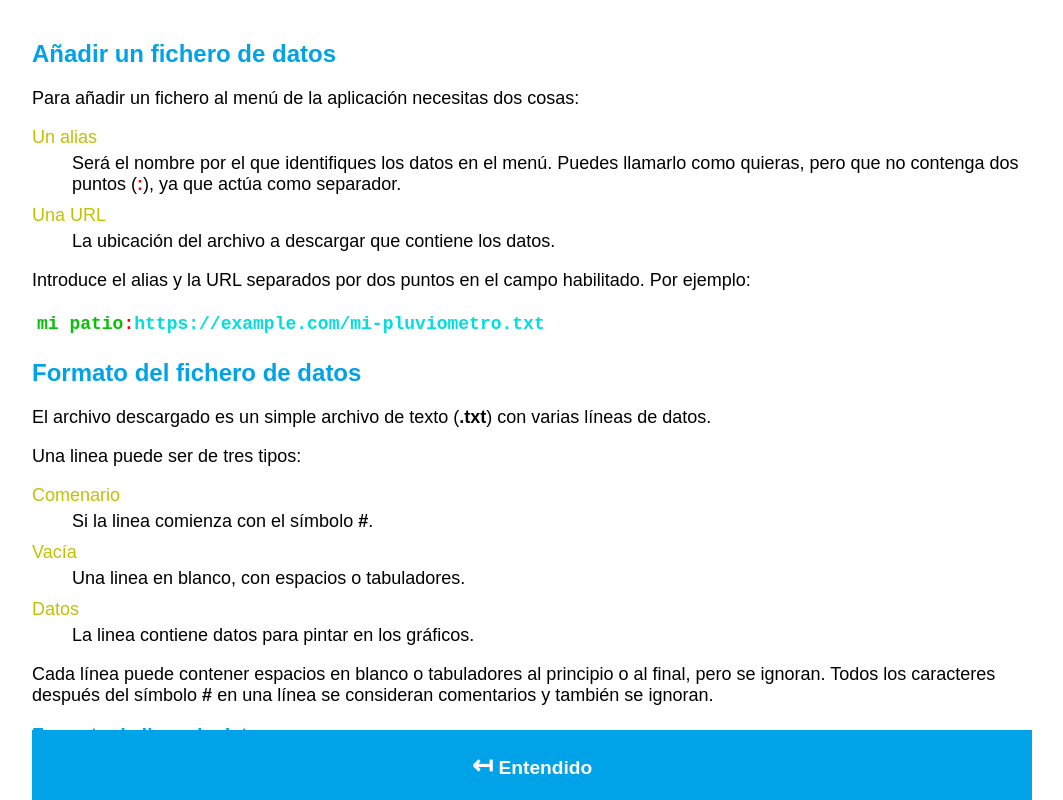
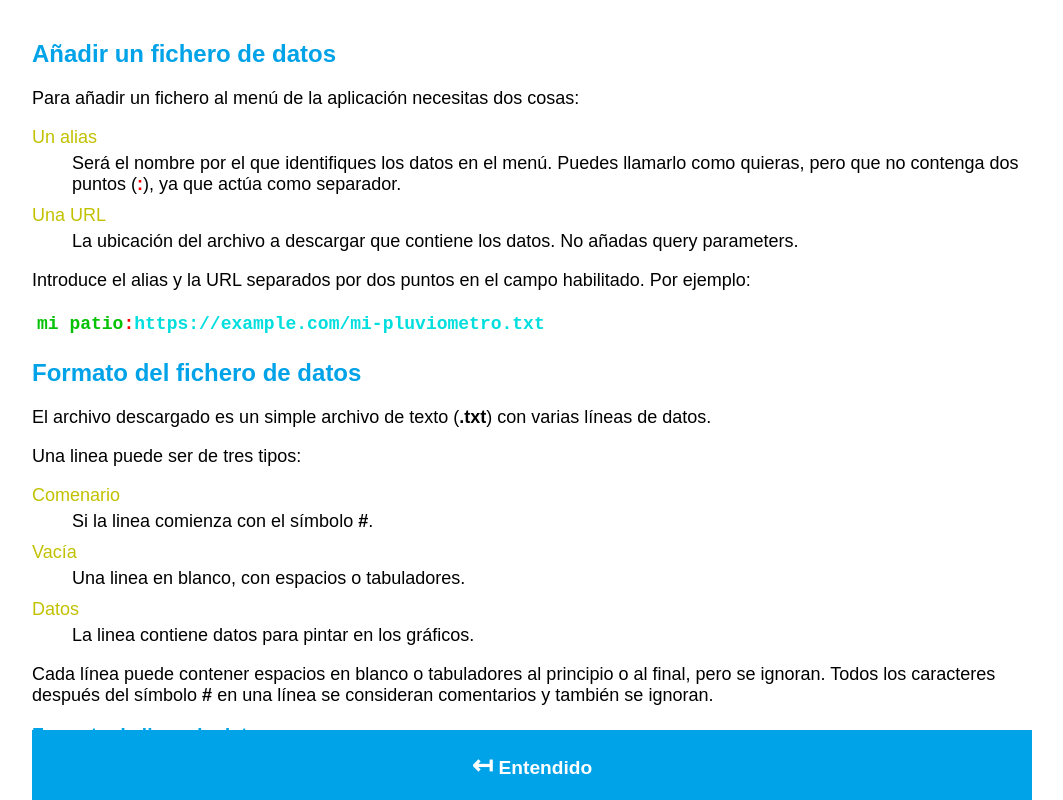
Before and after one commit to jaimemartinmartin15/lluvias.jaimeelingeniero.es, an Angular app: page /formato-fichero in a window 1280 px wide. Shown: the top 800 px of the page, without its empty margins (108-1171 px from the left). Built offline with nearby package versions, Linux system fonts and the light colour scheme.

Commit message:
Added cache busting to request rain data files.

```diff
--- a/package.json
+++ b/package.json
@@ -1,6 +1,6 @@
 {
   "name": "lluvias",
-  "version": "1.3.0",
+  "version": "1.3.1",
   "scripts": {
     "start": "ng serve -o",
     "start:public": "ng serve -o --host 0.0.0.0 --port 80",
--- a/src/app/components/data-file-selector/data-file-selector.component.ts
+++ b/src/app/components/data-file-selector/data-file-selector.component.ts
@@ -98,7 +98,8 @@ export class DataFileSelectorComponent implements OnInit, AfterViewInit {
     this.selectedDataFile = dataFile;
     this.isLoading.emit(true);
     this.http
-      .get(dataFile.url, { responseType: 'text' })
+      // add cache busting
+      .get(`${dataFile.url}?cb=${Date.now()}`, { responseType: 'text' })
       .pipe(
         map((response: string) =>
           response
--- a/src/app/pages/file-format/file-format.component.html
+++ b/src/app/pages/file-format/file-format.component.html
@@ -14,7 +14,7 @@
 
     <dt>Una URL</dt>
     <dd>
-      La ubicación del archivo a descargar que contiene los datos.
+      La ubicación del archivo a descargar que contiene los datos. No añadas query parameters.
     </dd>
 
   </dl>
```
Also changed, not shown: 2 other files (tests, documents, lock files or other folders).
